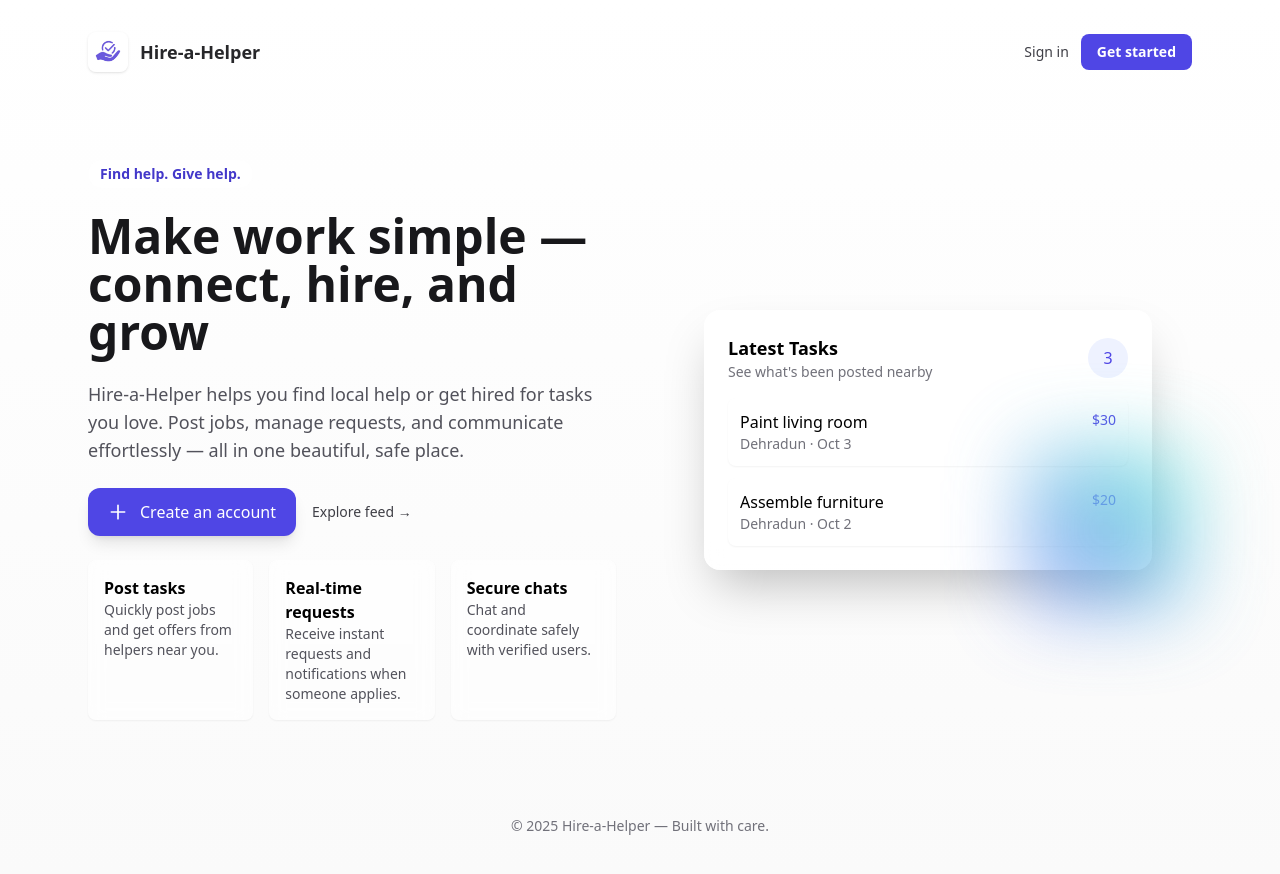
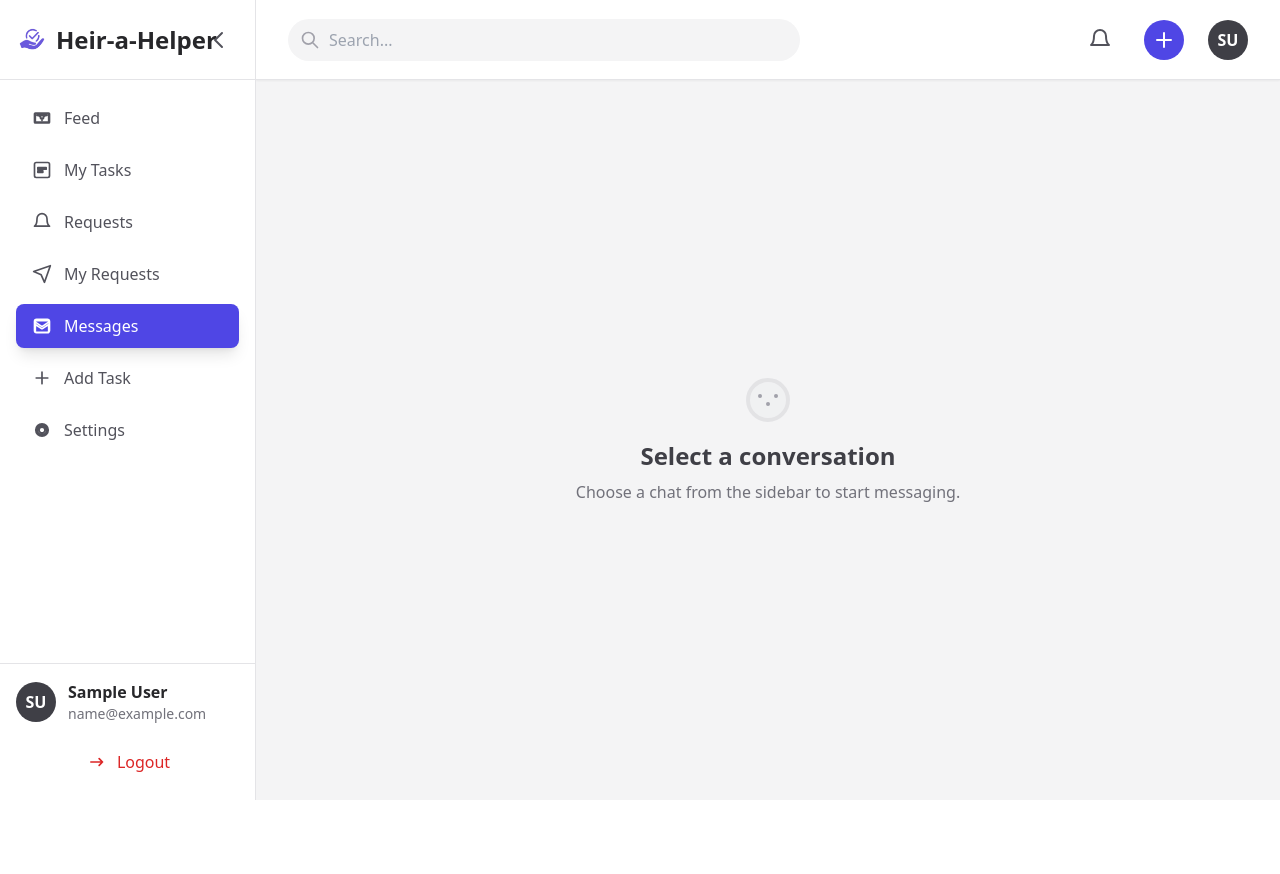
Before and after one commit to Rajat0063/Hire-a-Helper, a React (Vite) app in the folder frontend/: page /dashboard/messages in a window 1280 px wide. Before the commit this address led to /. After the commit the page ends 800 px from the top, so only its background shows below. Built offline with nearby package versions, Linux system fonts and the light colour scheme; no server answers; sample sign-in values are in the browser's storage.

Commit message:
Update-74

```diff
--- a/frontend/src/App.jsx
+++ b/frontend/src/App.jsx
@@ -1,4 +1,5 @@
 import Messages from './components/pages/Messages';
+import MessagesList from './components/pages/MessagesList';
 import { BrowserRouter as Router, Routes, Route, Navigate } from 'react-router-dom';
 
 // --- Page Imports ---
@@ -51,7 +52,8 @@ function App() {
             <Route path="my-requests" element={<MyRequestsContent />} />
             <Route path="add-task" element={<AddTaskContent />} />
             <Route path="settings" element={<SettingsContent />} />
-            {/* Move Messages route inside dashboard */}
+            {/* Messages list and chat routes inside dashboard */}
+            <Route path="messages" element={<MessagesList />} />
             <Route path="messages/:taskId/:userId" element={<Messages />} />
           </Route>
         </Route>
--- /dev/null
+++ b/frontend/src/components/pages/MessagesList.jsx
@@ -0,0 +1,13 @@
+import React from "react";
+
+const MessagesList = () => (
+  <main className="flex-1 flex items-center justify-center bg-zinc-100 p-4 sm:p-6 md:p-8">
+    <div className="text-center">
+      <svg className="mx-auto mb-4 h-12 w-12 text-zinc-400" fill="none" stroke="currentColor" strokeWidth="2" viewBox="0 0 24 24"><circle cx="12" cy="12" r="10" fill="#e5e7eb" opacity="0.2" /><path strokeLinecap="round" strokeLinejoin="round" d="M8 10h.01M12 14h.01M16 10h.01" /></svg>
+      <h2 className="text-2xl font-bold text-zinc-700 mb-2">Select a conversation</h2>
+      <p className="text-zinc-500">Choose a chat from the sidebar to start messaging.</p>
+    </div>
+  </main>
+);
+
+export default MessagesList;
```
